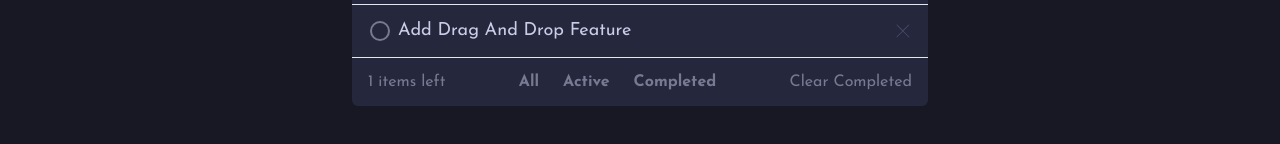
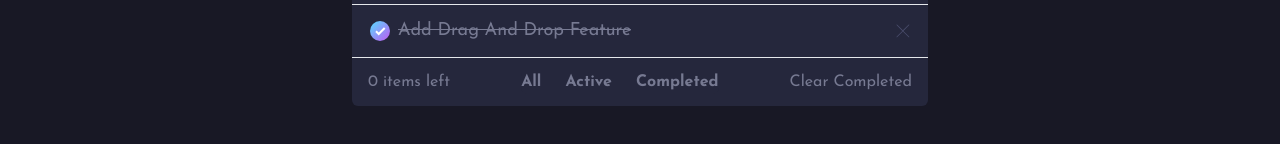
Before and after one commit to kawsarahmed-012/todo-app, a React (Vite) app: page / in a window 1280 px wide. Shown: the part 582-726 px from the top of the page. Built offline with nearby package versions, Linux system fonts and the light colour scheme.

Commit message:
making all todos completed for the project

```diff
--- a/src/TodoProvider.jsx
+++ b/src/TodoProvider.jsx
@@ -48,7 +48,7 @@ function TodoProvider({ children } = props) {
     { id: '996e5bfc-a919-4b2c-9b4d-ecd99eb0095e', task: 'add clear completed button', status: 'completed' },
     { id: '67f9296b-a25d-4258-b42b-62b2e41bdc8a', task: 'add sorting method', status: 'completed' },
     { id: '8f5cbcf6-cfd6-44df-a000-5cae2c5f2926', task: 'add local storage support', status: 'completed' },
-    { id: '61fe5265-88a6-4331-ba29-36badcee14a6', task: 'add drag and drop feature', status: 'active' },
+    { id: '61fe5265-88a6-4331-ba29-36badcee14a6', task: 'add drag and drop feature', status: 'completed' },
   ];
 
   const [todos, todosActionDispatch] = useReducer(reducer, JSON.parse(localStorage.getItem('todos')) || defaultTodos);
```
